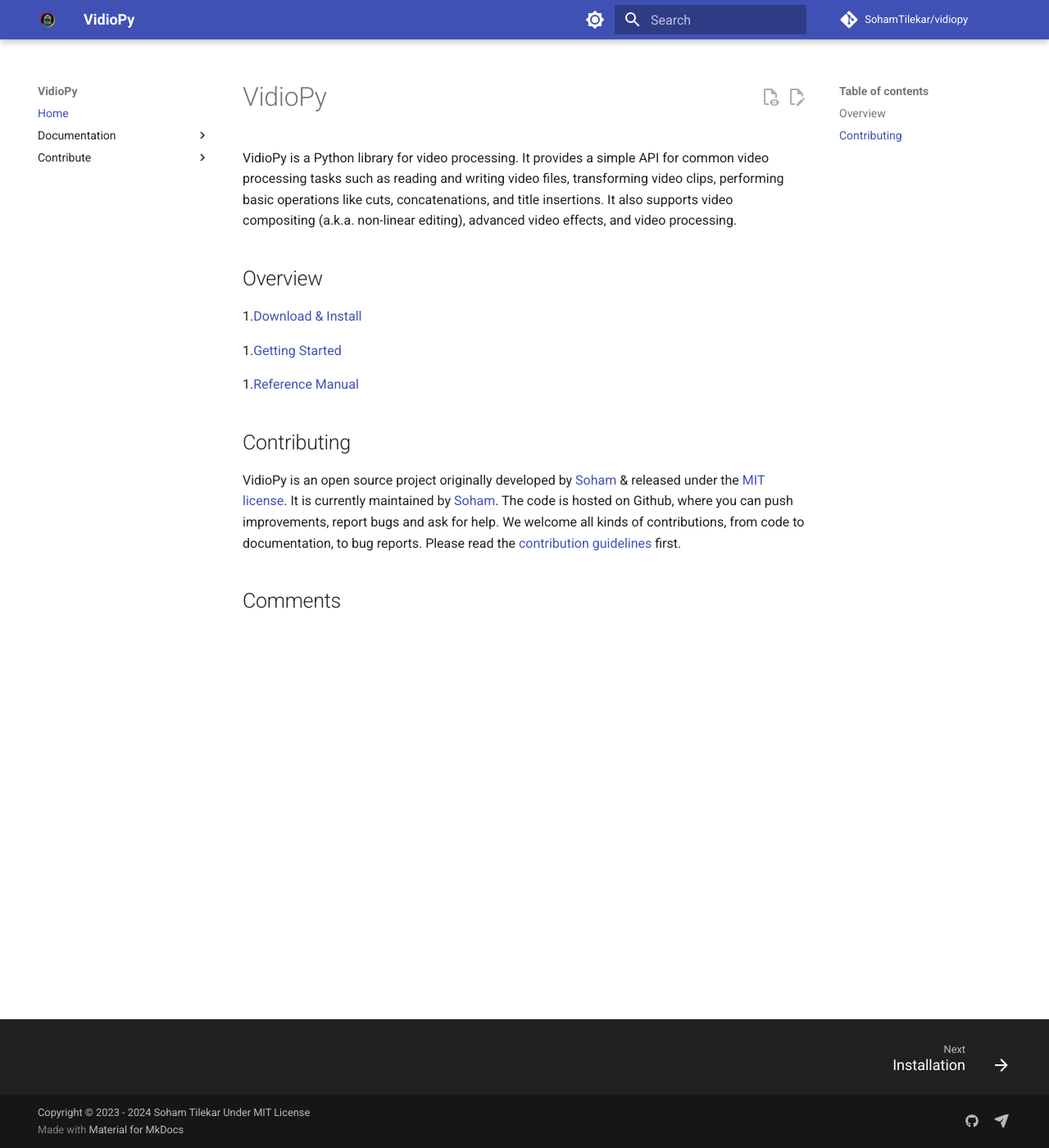
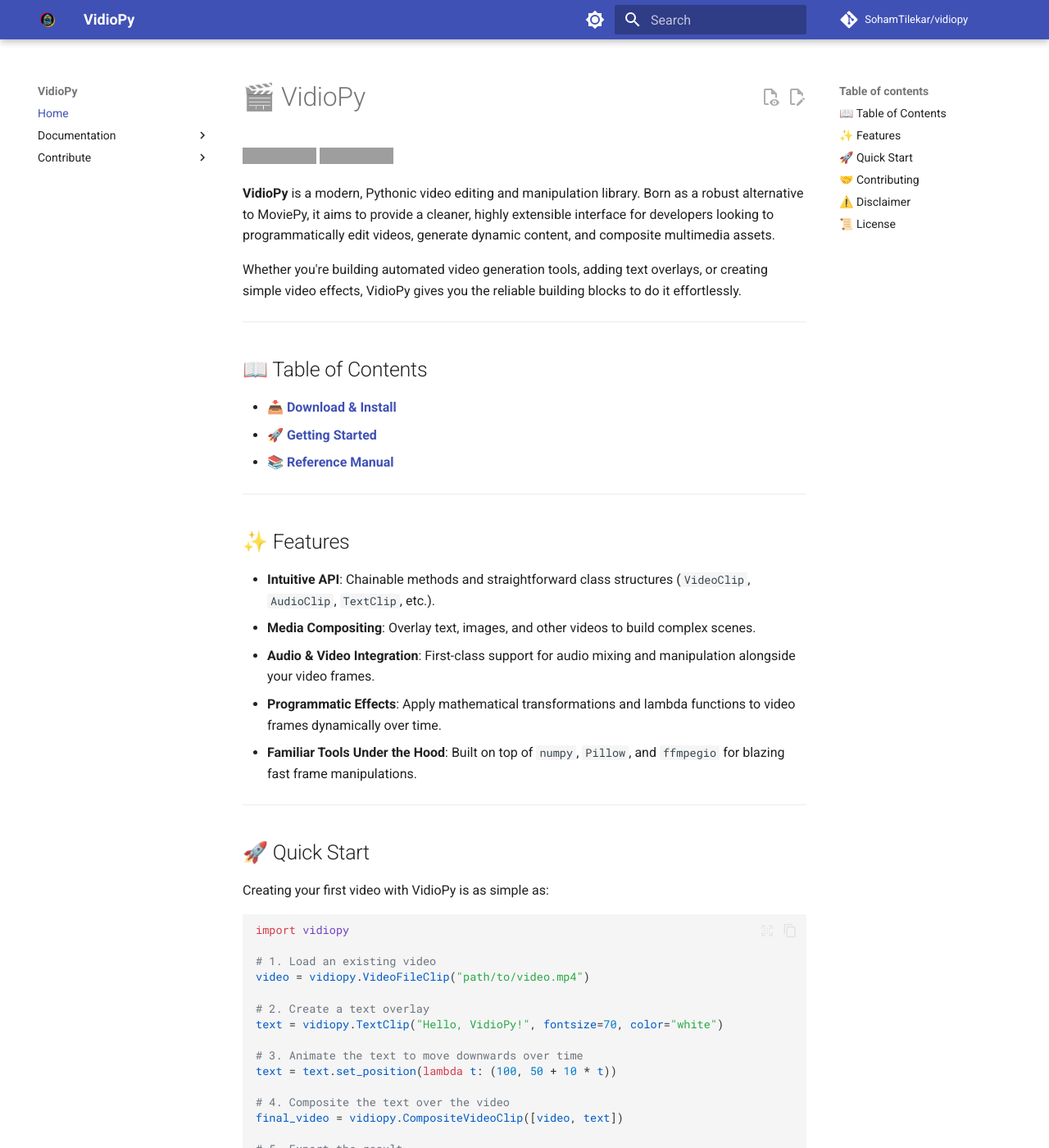
Before and after one commit to SohamTilekar/vidiopy, an MkDocs documentation site: the page built from docs/index.md, in a window 1280 px wide and 1400 px high. Shown: the whole window at 82% size. Built offline with MkDocs 1.6.1 and Material for MkDocs 9.7.7, drawn with Linux system fonts in a browser that asks for light colours; comment, search, counter and statistics services are not loaded; some of the changed text lies outside the part shown; grey boxes are pictures that could not be loaded.

Commit message:
docs: sync mkdocs index with README.md

````diff
--- a/docs/index.md
+++ b/docs/index.md
@@ -1,22 +1,76 @@
-# VidioPy
+# 🎬 VidioPy
 
-VidioPy is a Python library for video processing. It provides a simple API for common video processing tasks such as reading and writing video files, transforming video clips, performing basic operations like cuts, concatenations, and title insertions. It also supports video compositing (a.k.a. non-linear editing), advanced video effects, and video processing.
+[![PyPI version](https://badge.fury.io/py/vidiopy.svg)](https://badge.fury.io/py/vidiopy)
+[![License: MIT](https://img.shields.io/badge/License-MIT-yellow.svg)](https://opensource.org/licenses/MIT)
 
-## Overview
+**VidioPy** is a modern, Pythonic video editing and manipulation library. Born as a robust alternative to MoviePy, it aims to provide a cleaner, highly extensible interface for developers looking to programmatically edit videos, generate dynamic content, and composite multimedia assets.
 
-1.[Download & Install](getting_started/download_install.md)
+Whether you're building automated video generation tools, adding text overlays, or creating simple video effects, VidioPy gives you the reliable building blocks to do it effortlessly.
 
-1.[Getting Started](getting_started/quick_presentation.md)
+---
 
-1.[Reference Manual](reference_manual/reference_manual.md)
+## 📖 Table of Contents
 
-<!-- 1.[Galleries](galleries.md)
+- 📥 **[Download & Install](getting_started/download_install.md)**
+- 🚀 **[Getting Started](getting_started/quick_presentation.md)**
+- 📚 **[Reference Manual](reference_manual/reference_manual.md)**
 
-1.[examples](examples.md)
+---
 
-1.[FAQ](faq.md) -->
+## ✨ Features
 
-## Contributing
+- **Intuitive API**: Chainable methods and straightforward class structures (`VideoClip`, `AudioClip`, `TextClip`, etc.).
+- **Media Compositing**: Overlay text, images, and other videos to build complex scenes.
+- **Audio & Video Integration**: First-class support for audio mixing and manipulation alongside your video frames.
+- **Programmatic Effects**: Apply mathematical transformations and lambda functions to video frames dynamically over time.
+- **Familiar Tools Under the Hood**: Built on top of `numpy`, `Pillow`, and `ffmpegio` for blazing fast frame manipulations.
 
-VidioPy is an open source project originally developed by [Soham](https://github.com/SohamTilekar) & released under the [MIT license](https://opensource.org/licenses/MIT). It is currently maintained by [Soham](https://github.com/SohamTilekar). The code is hosted on Github, where you can push improvements, report bugs and ask for help.
-We welcome all kinds of contributions, from code to documentation, to bug reports. Please read the [contribution guidelines](more/CONTRIBUTING.md) first.
+---
+
+## 🚀 Quick Start
+
+Creating your first video with VidioPy is as simple as:
+
+```python
+import vidiopy
+
+# 1. Load an existing video
+video = vidiopy.VideoFileClip("path/to/video.mp4")
+
+# 2. Create a text overlay
+text = vidiopy.TextClip("Hello, VidioPy!", fontsize=70, color="white")
+
+# 3. Animate the text to move downwards over time
+text = text.set_position(lambda t: (100, 50 + 10 * t))
+
+# 4. Composite the text over the video
+final_video = vidiopy.CompositeVideoClip([video, text])
+
+# 5. Export the result
+final_video.write_videofile("output.mp4")
+```
+
+---
+
+## 🤝 Contributing
+
+VidioPy is a community-driven project and we would love your help! Whether you want to fix bugs, propose new features, or improve the documentation, all contributions are welcome.
+
+To get started:
+1. Check out our [Contribution Guidelines](more/CONTRIBUTING.md).
+2. Fork the repository and create your feature branch.
+3. Make your changes and test them thoroughly.
+4. Submit a Pull Request!
+
+---
+
+## ⚠️ Disclaimer
+
+**VidioPy is currently in the active early stages of development.**
+While the core features work wonderfully, you might find some edge cases or missing capabilities compared to older libraries. We encourage you to use it, test it, and report any bugs or feature requests in the Issues tab!
+
+---
+
+## 📜 License
+
+VidioPy is open-sourced software licensed under the [MIT License](https://opensource.org/licenses/MIT).
````
